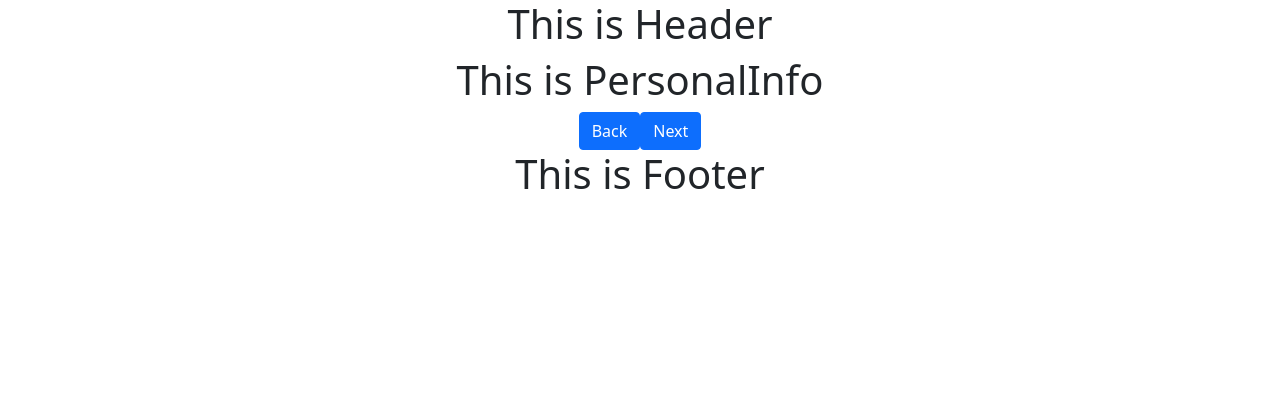
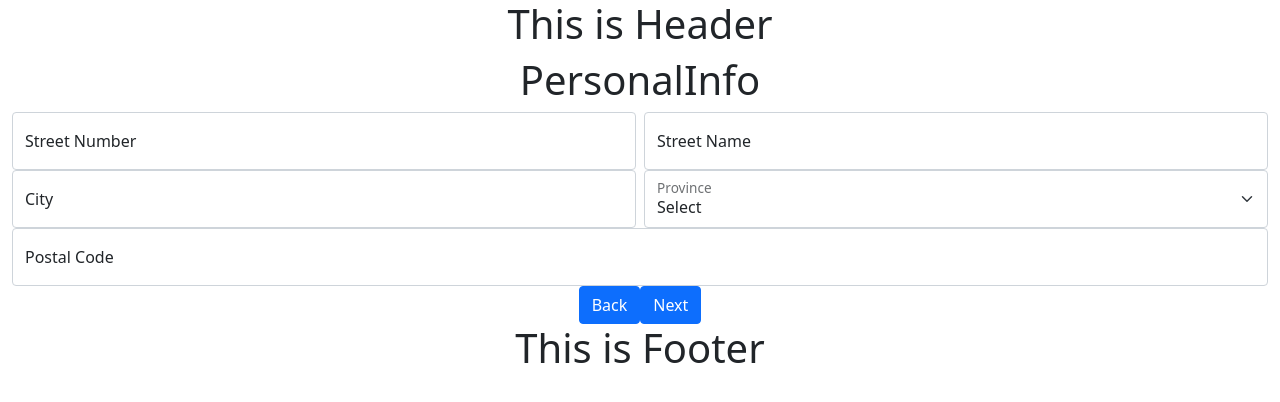
Before and after one commit to comrench/InfoReactApp, a React (Create React App) app: page / in a window 1280 px wide. Shown: the top 402 px of the page. Built offline with nearby package versions, Linux system fonts and the light colour scheme.

Commit message:
Added the address UI for personal info

```diff
--- a/src/core/components/screens/PersonalInfo/index.js
+++ b/src/core/components/screens/PersonalInfo/index.js
@@ -2,12 +2,21 @@ import React from "react";
 import { configs } from "../../../utils/config";
 import NavButtons from "../../shared/NavButtons";
 import { useNavigate } from "react-router-dom";
+import Address from "../../shared/Address";
 
 const PersonalInfo = (props) => {
   const navigate = useNavigate();
+  const myAddress = {
+    pStreetNumber: "",
+    pStreetName: "",
+    pCity: "",
+    pProvince: "",
+    pPostalCode: "",
+  };
   return (
     <>
-      <h1>This is PersonalInfo</h1>
+      <h1>PersonalInfo</h1>
+      <Address address={myAddress} />
       <NavButtons
         handleBackClick={() => {
           /** No action needed */
--- a/src/core/components/shared/Address/index.js
+++ b/src/core/components/shared/Address/index.js
@@ -1,7 +1,77 @@
-import React from "react";
+import React, { useState } from "react";
+import { Col, FloatingLabel, Form, Row } from "react-bootstrap";
+
+const handleInputChange = (event) => console.log(event.target.value);
 
 const Address = (props) => {
-  return <h1>This is Address</h1>;
+  const { pStreetNumber, pStreetName, pCity, pProvince, pPostalCode } =
+    props.address;
+  const [streetNumber, setStreetNumber] = useState("");
+  const [streetName, setStreetName] = useState("");
+  const [city, setCity] = useState("");
+  const [province, setProvince] = useState("");
+  const [postalCode, setPostalCode] = useState("");
+
+  return (
+    <>
+      <Row className="g-2">
+        <Col md>
+          <FloatingLabel controlId="floatingInputGrid" label="Street Number">
+            <Form.Control
+              type="number"
+              placeholder="Street number"
+              defaultValue={streetNumber}
+              onChange={(event) => setStreetNumber(event.target.value)}
+            />
+          </FloatingLabel>
+        </Col>
+        <Col md>
+          <FloatingLabel controlId="floatingInputGrid" label="Street Name">
+            <Form.Control
+              type="text"
+              placeholder="Street name"
+              defaultValue=""
+              onChange={handleInputChange}
+            />
+          </FloatingLabel>
+        </Col>
+      </Row>
+      <Row className="g-2">
+        <Col md>
+          <FloatingLabel controlId="floatingInputGrid" label="City">
+            <Form.Control
+              type="text"
+              placeholder="City"
+              defaultValue=""
+              onChange={handleInputChange}
+            />
+          </FloatingLabel>
+        </Col>
+        <Col md>
+          <FloatingLabel controlId="floatingSelectGrid" label="Province">
+            <Form.Select aria-label="Floating label select example">
+              <option>Select</option>
+              <option value="1">Ontario</option>
+              <option value="2">British Columbia</option>
+              <option value="3">Quebec</option>
+            </Form.Select>
+          </FloatingLabel>
+        </Col>
+      </Row>
+      <Row className="g-2">
+        <Col md>
+          <FloatingLabel controlId="floatingInputGrid" label="Postal Code">
+            <Form.Control
+              type="text"
+              placeholder="Postal code"
+              defaultValue=""
+              onChange={handleInputChange}
+            />
+          </FloatingLabel>
+        </Col>
+      </Row>
+    </>
+  );
 };
 
 export default Address;
```
